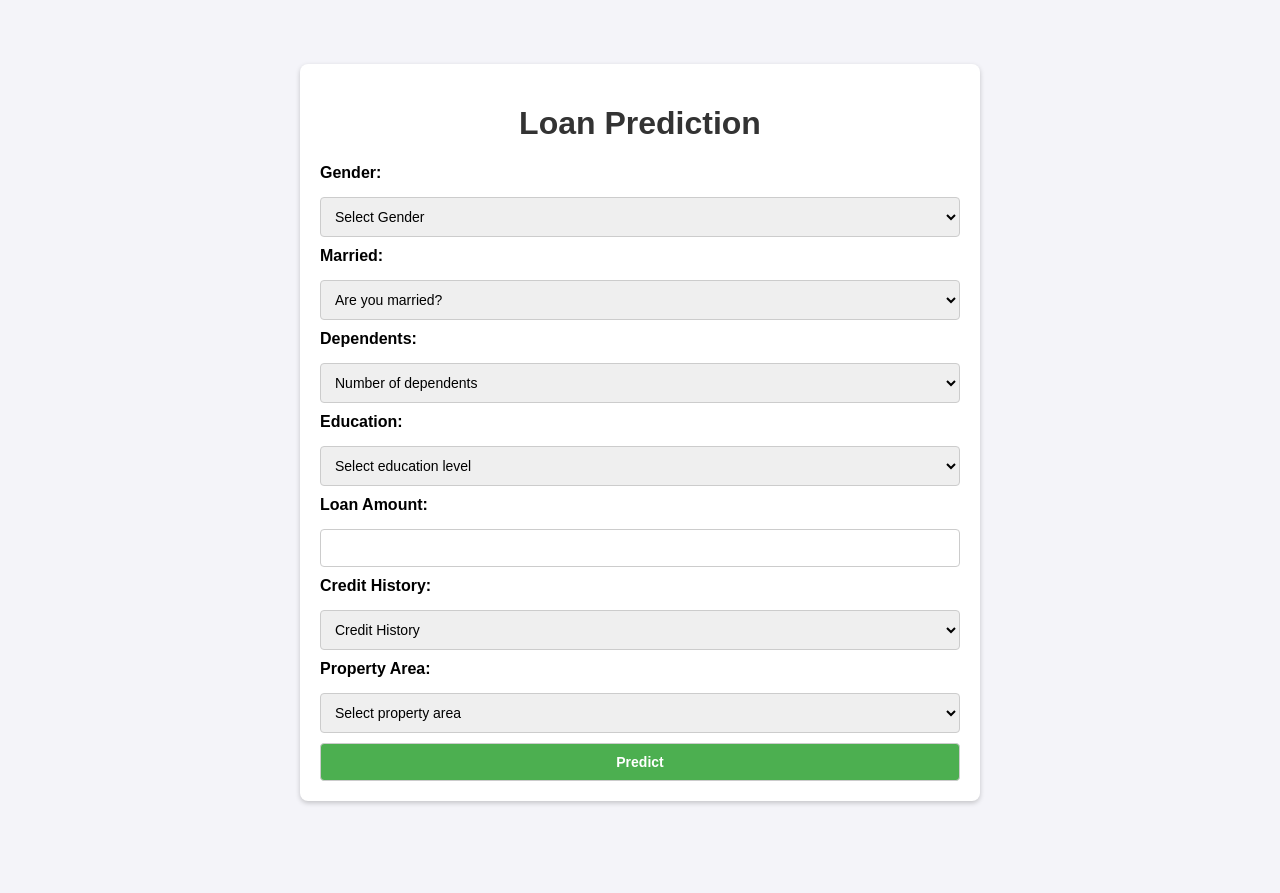
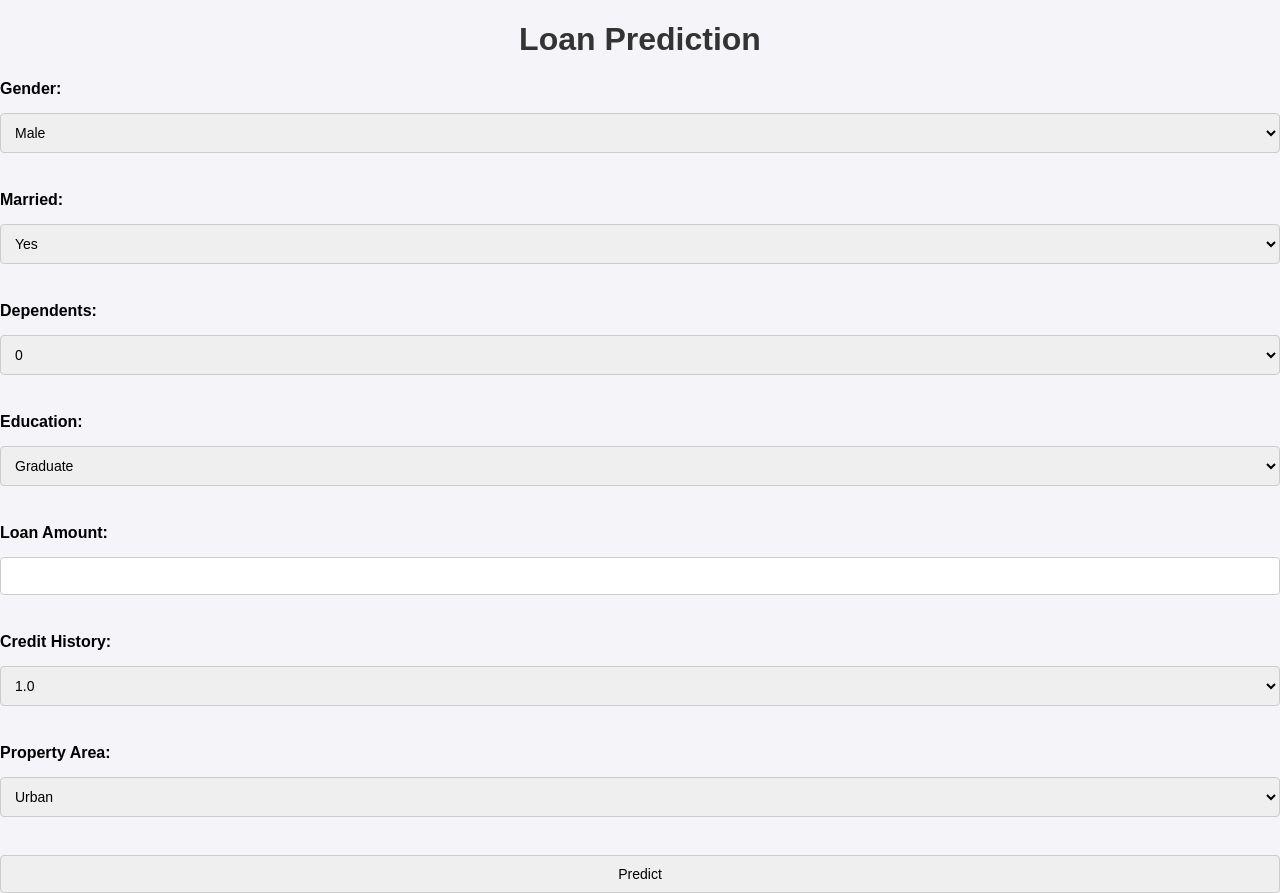
Before and after one commit to Romuald86github/loan-prediction-ml-project, a Flask app: page / in a window 1280 px wide. Before the commit the page ends 805 px from the top, so only its background shows below. Run offline with Flask 3, Linux system fonts and the light colour scheme; parts of the project's set-up code (start-up, migrations or seed data) failed here and were passed over.

Commit message:
updates app.py and index.html

```diff
--- a/app.py
+++ b/app.py
@@ -11,18 +11,12 @@ preprocessing_pipeline = PreprocessingPipeline.load_pipeline()
 
 @app.route('/')
 def home():
-    """
-    Render the home page where users can input their loan information.
-    """
     return render_template('index.html')
 
 @app.route('/predict', methods=['POST'])
 def predict():
-    """
-    Handle form submissions for loan status prediction.
-    """
-    try:
-        # Extract features from form inputs
+    if request.method == 'POST':
+        # Get data from form
         features = {
             'Gender': request.form.get('Gender'),
             'Married': request.form.get('Married'),
@@ -33,103 +27,45 @@ def predict():
             'Property_Area': request.form.get('Property_Area')
         }
 
-        # Ensure no fields are left empty
-        if not all(features.values()):
-            raise ValueError("All fields must be filled out.")
-
-        # Create a DataFrame for the input
+        # Create a DataFrame
         df = pd.DataFrame([features])
 
-        # Preprocess the input data using the pipeline
+        # Preprocess the input
         X = preprocessing_pipeline.transform(df)
 
-        # Make prediction using the loaded model
+        # Make prediction
         prediction = model.predict(X)
 
-        # Decode the prediction result
+        # Decode prediction
         result = preprocessing_pipeline.target_encoder.inverse_transform(prediction)[0]
 
-        # Assign a CSS class for styling based on the result
+        # Add class for color-coding
         result_class = 'approved' if result == 'Y' else 'rejected'
 
-        # Render the home page with the prediction result
         return render_template(
             'index.html',
             result=result,
             result_class=result_class
         )
-    except ValueError as ve:
-        # Handle validation errors
-        return render_template(
-            'index.html',
-            error=str(ve)
-        )
-    except Exception as e:
-        # Handle any other errors gracefully
-        return render_template(
-            'index.html',
-            error=f"An error occurred: {str(e)}"
-        )
 
 @app.route('/api/predict', methods=['POST'])
 def api_predict():
-    """
-    Provide a JSON API endpoint for loan status prediction.
-    """
-    try:
-        # Extract JSON data from the request
-        data = request.json
+    # Get JSON data from request
+    data = request.json
 
-        # Validate required fields
-        required_fields = [
-            'Gender', 'Married', 'Dependents', 'Education',
-            'LoanAmount', 'Credit_History', 'Property_Area'
-        ]
+    # Create a DataFrame
+    df = pd.DataFrame([data])
 
-        for field in required_fields:
-            if field not in data:
-                return jsonify({'error': f'Missing required field: {field}'}), 400
+    # Preprocess the input
+    X = preprocessing_pipeline.transform(df)
 
-        # Create a DataFrame for the input
-        df = pd.DataFrame([data])
+    # Make prediction
+    prediction = model.predict(X)
 
-        # Preprocess the input data
-        X = preprocessing_pipeline.transform(df)
+    # Decode prediction
+    result = preprocessing_pipeline.target_encoder.inverse_transform(prediction)[0]
 
-        # Make prediction
-        prediction = model.predict(X)
-
-        # Decode the prediction result
-        result = preprocessing_pipeline.target_encoder.inverse_transform(prediction)[0]
-
-        # Return the result as JSON
-        return jsonify({
-            'status': 'success',
-            'loan_status': result,
-            'message': 'Prediction successful'
-        })
-    except Exception as e:
-        # Handle API errors gracefully
-        return jsonify({
-            'status': 'error',
-            'error': str(e),
-            'message': 'Prediction failed'
-        }), 400
-
-@app.errorhandler(404)
-def page_not_found(e):
-    """
-    Handle 404 errors gracefully.
-    """
-    return render_template('404.html'), 404
-
-@app.errorhandler(500)
-def internal_server_error(e):
-    """
-    Handle 500 errors gracefully.
-    """
-    return render_template('500.html'), 500
+    return jsonify({'loan_status': result})
 
 if __name__ == '__main__':
-    # Run the Flask application
     app.run(host='0.0.0.0', port=8000, debug=False)
--- a/templates/index.html
+++ b/templates/index.html
@@ -7,59 +7,51 @@
     <link rel="stylesheet" href="{{ url_for('static', filename='style.css') }}">
 </head>
 <body>
-    <div class="container">
     <h1>Loan Prediction</h1>
     <form action="{{ url_for('predict') }}" method="post">
-            <!-- Form fields remain the same -->
         <label for="Gender">Gender:</label>
         <select name="Gender" id="Gender" required>
-                <option value="" disabled selected>Select Gender</option>
             <option value="Male">Male</option>
             <option value="Female">Female</option>
-            </select>
+        </select><br>
 
         <label for="Married">Married:</label>
         <select name="Married" id="Married" required>
-                <option value="" disabled selected>Are you married?</option>
             <option value="Yes">Yes</option>
             <option value="No">No</option>
-            </select>
+        </select><br>
 
         <label for="Dependents">Dependents:</label>
         <select name="Dependents" id="Dependents" required>
-                <option value="" disabled selected>Number of dependents</option>
             <option value="0">0</option>
             <option value="1">1</option>
             <option value="2">2</option>
             <option value="3+">3+</option>
-            </select>
+        </select><br>
 
         <label for="Education">Education:</label>
         <select name="Education" id="Education" required>
-                <option value="" disabled selected>Select education level</option>
             <option value="Graduate">Graduate</option>
             <option value="Not Graduate">Not Graduate</option>
-            </select>
+        </select><br>
 
         <label for="LoanAmount">Loan Amount:</label>
-            <input type="number" name="LoanAmount" id="LoanAmount" required>
+        <input type="number" name="LoanAmount" id="LoanAmount" required><br>
 
         <label for="Credit_History">Credit History:</label>
         <select name="Credit_History" id="Credit_History" required>
-                <option value="" disabled selected>Credit History</option>
-                <option value="1.0">Good (1.0)</option>
-                <option value="0.0">Bad (0.0)</option>
-            </select>
+            <option value="1.0">1.0</option>
+            <option value="0.0">0.0</option>
+        </select><br>
 
         <label for="Property_Area">Property Area:</label>
         <select name="Property_Area" id="Property_Area" required>
-                <option value="" disabled selected>Select property area</option>
             <option value="Urban">Urban</option>
             <option value="Semiurban">Semiurban</option>
             <option value="Rural">Rural</option>
-            </select>
+        </select><br>
 
-            <button type="submit">Predict</button>
+        <input type="submit" value="Predict">
     </form>
 
     {% if result %}
@@ -67,12 +59,5 @@
         Loan Status: {{ result }}
     </div>
     {% endif %}
-
-        {% if error %}
-        <div class="error">
-            {{ error }}
-        </div>
-        {% endif %}
-    </div>
 </body>
 </html>
```
Lines whose indentation alone changed are shown as unchanged.
